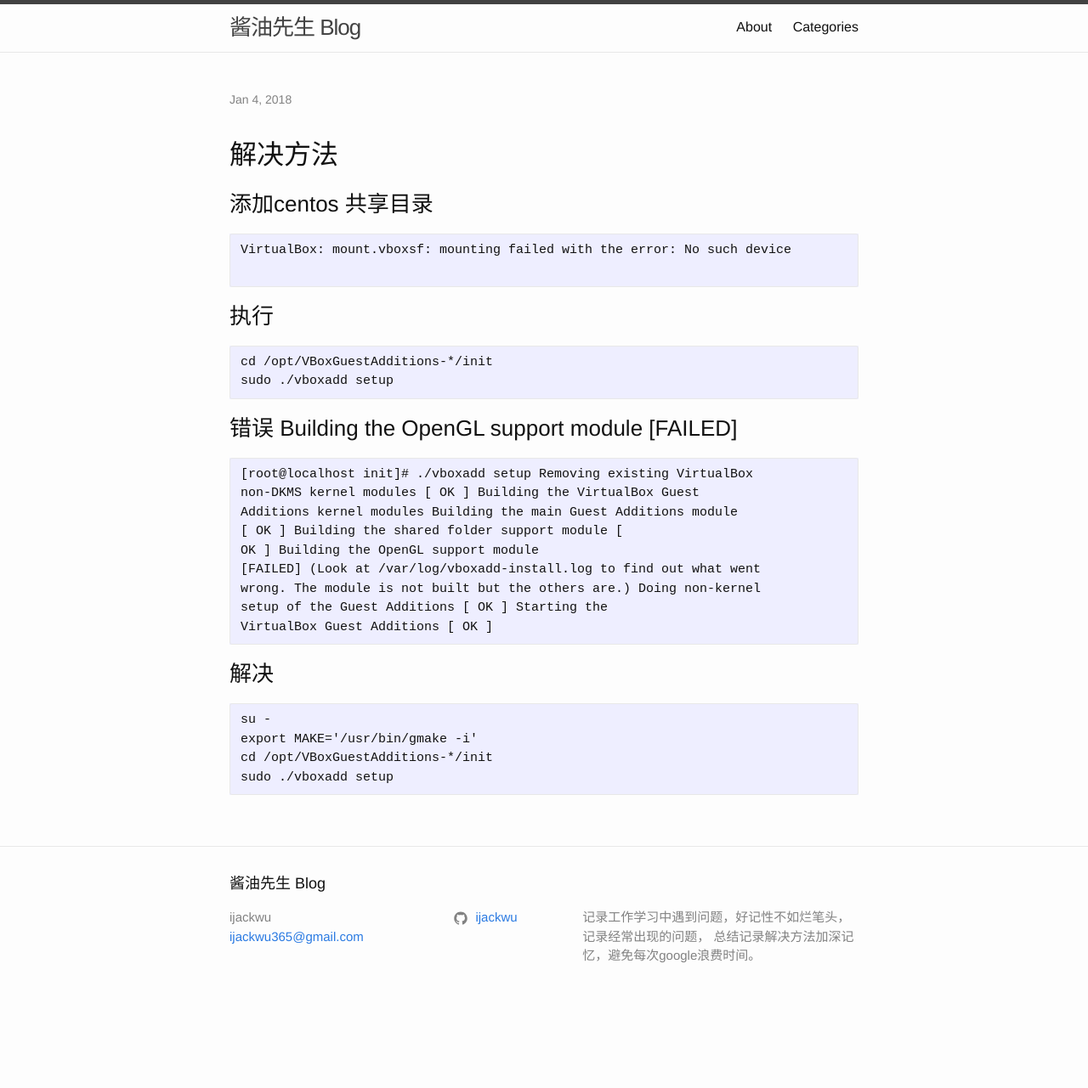
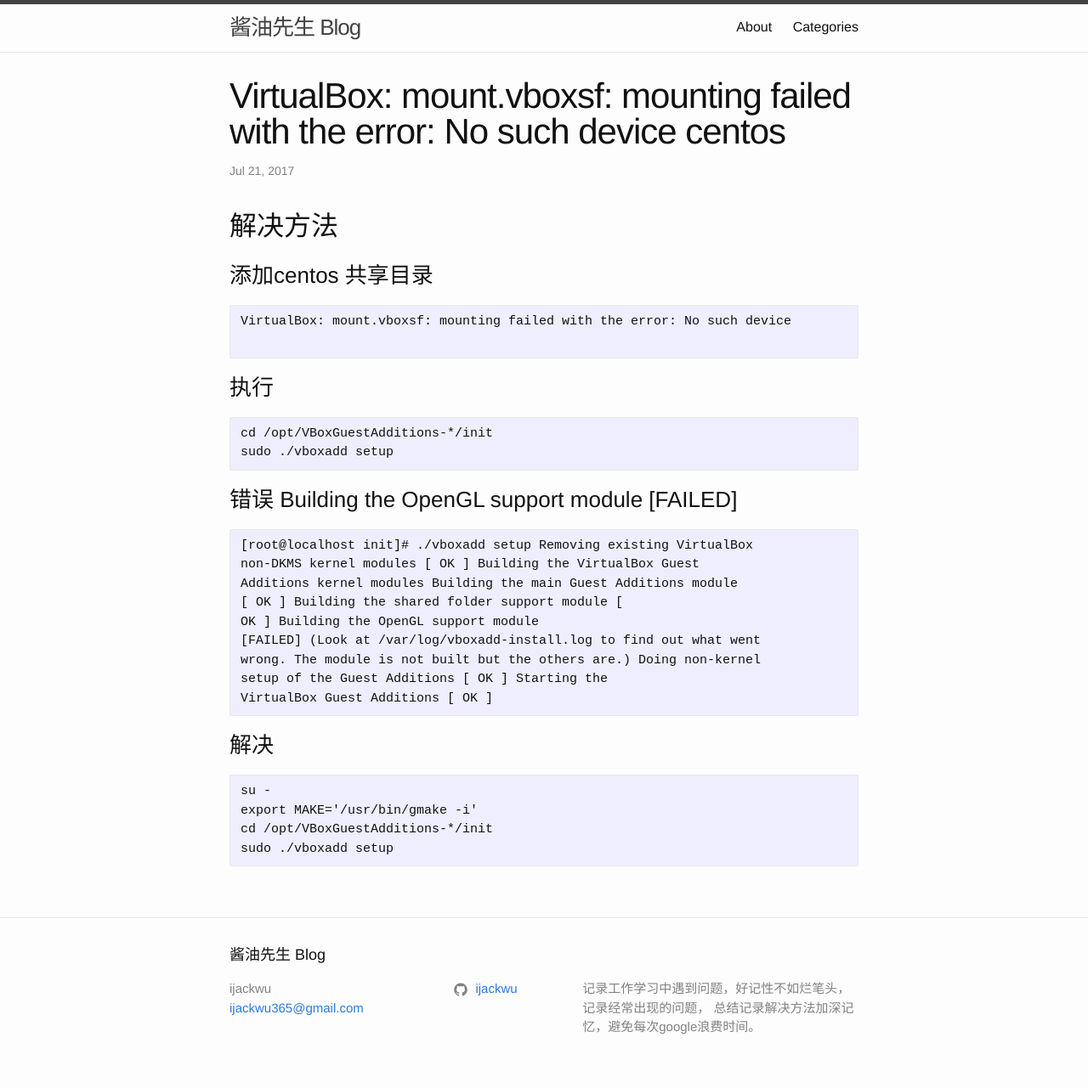
Before and after one commit to ijackwu/ijackwu.github.io, a Jekyll site: the page built from _posts/2017-07-21-virtualbox-mount-vboxsf-mounting-failed.md, in a window 1280 px wide. Shown: the whole page at 85% size. Built offline with Jekyll 4.4.1, drawn with Linux system fonts in a browser that asks for light colours; our own code applies the rules of GitHub Pages for plain Markdown files; comment, search, counter and statistics services are not loaded; before the commit the page ends 1197 px from its top, so only the background shows below that.

Commit message:
post article

```diff
--- a/_posts/2017-07-21-virtualbox-mount-vboxsf-mounting-failed.md
+++ b/_posts/2017-07-21-virtualbox-mount-vboxsf-mounting-failed.md
@@ -1,5 +1,5 @@
 ---
-title: "VirtualBox\: mount.vboxsf\: mounting failed with the error\: No such device centos"
+title: "VirtualBox: mount.vboxsf: mounting failed with the error: No such device centos"
 category: linux
 ---
 
```
